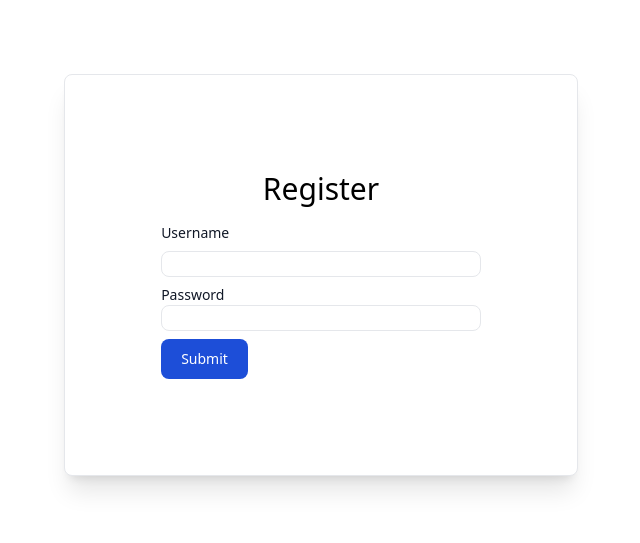
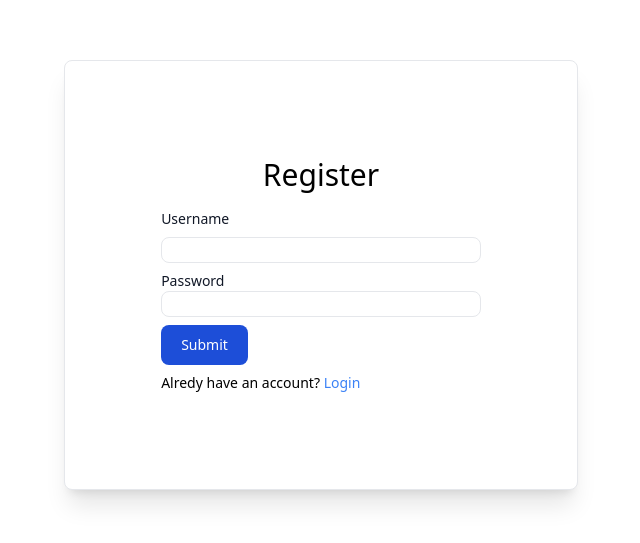
Before and after one commit to ftaskoski/ReadEase, a Vue app: page /register in a window 1280 px wide. Shown: the part 125-668 px from the top of the page, without its empty margins (319-959 px from the left). Built offline with nearby package versions, Linux system fonts and the light colour scheme.

Commit message:
login and register redirect ui

```diff
--- a/src/views/Login.vue
+++ b/src/views/Login.vue
@@ -28,6 +28,7 @@
 
 
   <p v-if="Incorrect" class="text-red-500 mt-2">Incorrect Username or Password</p>
+  <span class="text-sm mt-2 block">Don't have an account? <RouterLink to="/register"><span class="text-blue-500 hover:text-blue-700 hover:underline">Register</span></RouterLink></span>
 </form>
 </Card>
 
--- a/src/views/Register.vue
+++ b/src/views/Register.vue
@@ -22,7 +22,7 @@
 
 <button class="text-white bg-blue-700 hover:bg-blue-800 focus:ring-4 focus:outline-none focus:ring-blue-300 font-medium rounded-lg text-sm w-full sm:w-auto px-5 py-2.5 text-center mt-2" type="submit">Submit</button>
 
-
+<span class="text-sm mt-2 block">Alredy have an account? <RouterLink to="/login"><span class="text-blue-500 hover:text-blue-700 hover:underline">Login</span></RouterLink></span>
 
 </form>
         </Card>
@@ -33,7 +33,7 @@
 import { ref } from 'vue';
 import axios from 'axios';
 import Card from "@/components/Card.vue";
-import { setAuthenticated, saveUserToLocalStorage, loggedInUser } from "@/store/authStore";
+import { setAuthenticated, saveUserToCookie, loggedInUser } from "@/store/authStore";
 import { RouterLink, useRouter } from "vue-router";
 
 const router = useRouter();
@@ -49,7 +49,7 @@ const register = () => {
         password: password.value
     },{withCredentials:true}).then((response) => {
         console.log(response.data)
-        saveUserToLocalStorage(response.data);
+        saveUserToCookie(response.data);
       setAuthenticated(true);
       loggedInUser.value = response.data;
       console.log(loggedInUser.value.id);
```
